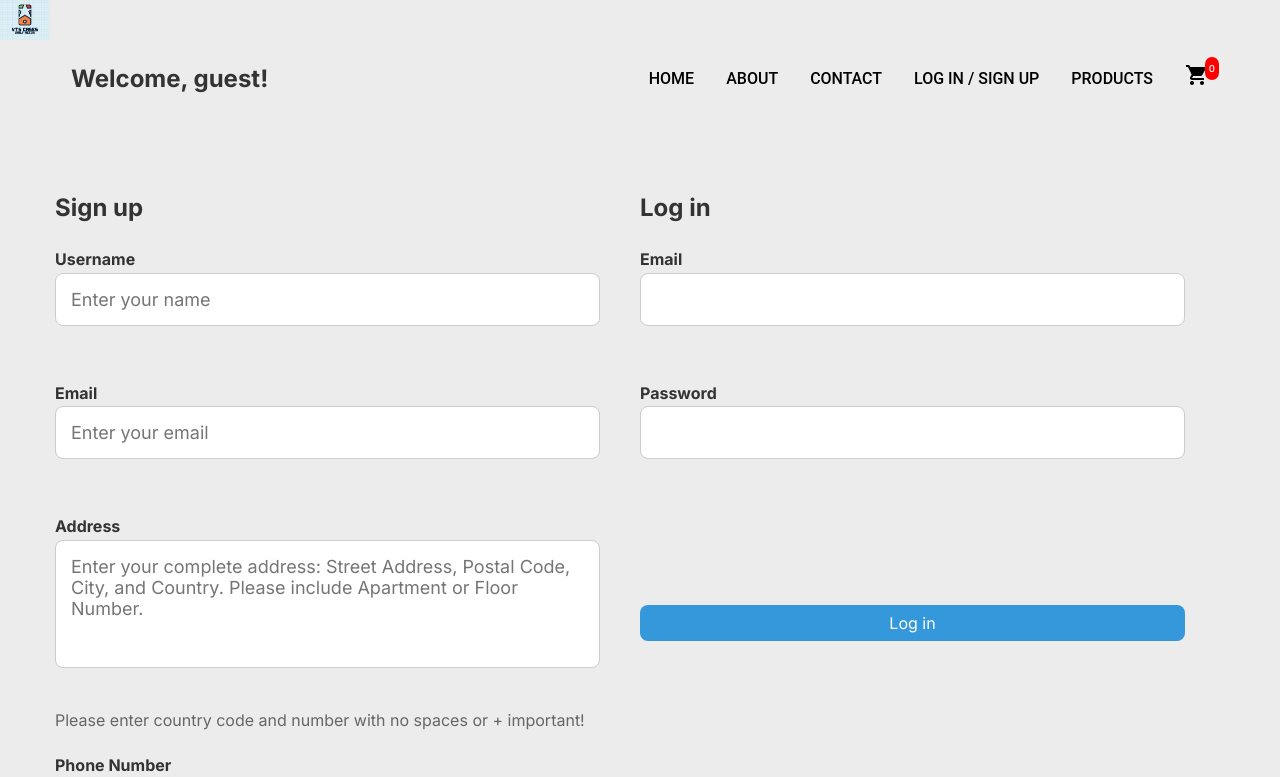
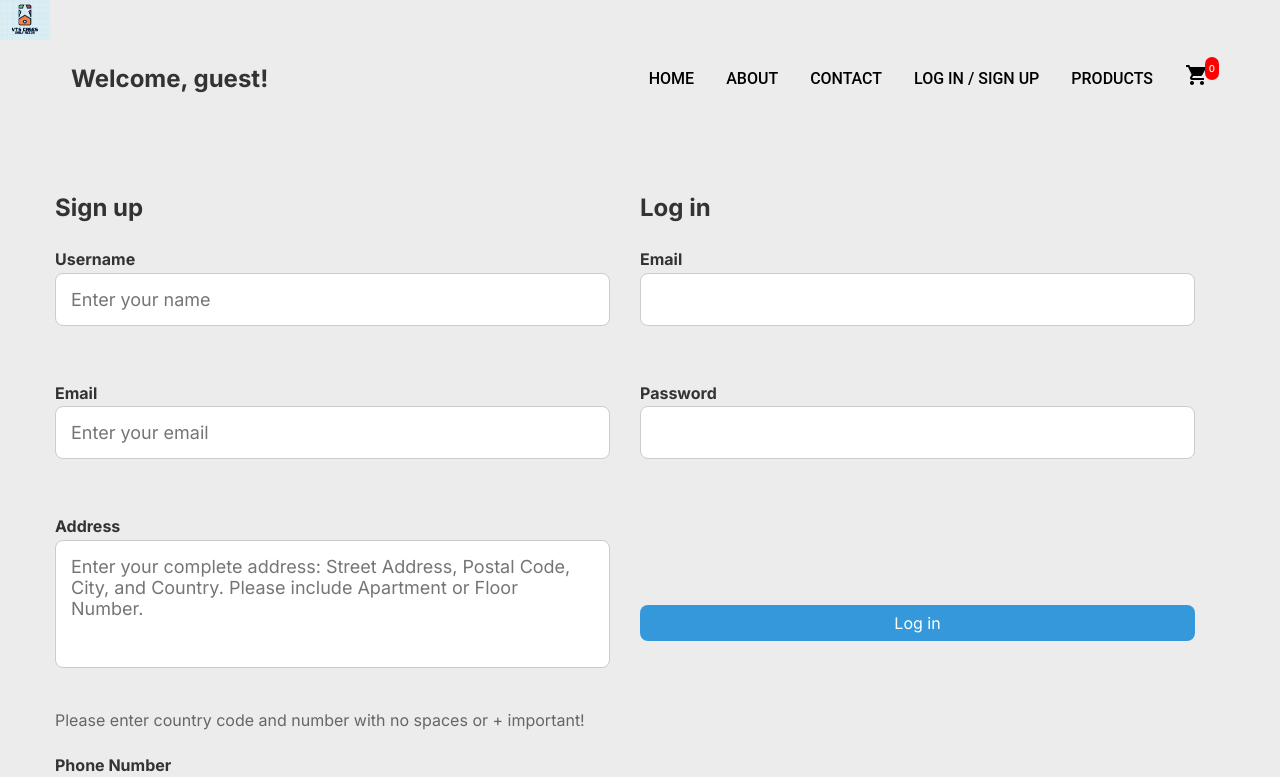
Before and after one commit to vikash123765/candleFrontEndReact, a React (Vite) app: page /login in a window 1280 px wide. Shown: the top 777 px of the page. Built offline with nearby package versions, Linux system fonts and the light colour scheme.

Commit message:
chnaged th gap again dont tuch after this nothing more in css ccompletly done

```diff
--- a/src/style/LoginAndsignup.css
+++ b/src/style/LoginAndsignup.css
@@ -16,7 +16,7 @@
 .custom-login-form-container,
 .custom-signup-form-container {
   flex: 1;
-  margin-right: 40px; /* chnagin horizontla gap between forms*/
+  margin-right: 30px; /* chnagin horizontla gap between forms*/
 }
 
 .custom-login-form,
```
